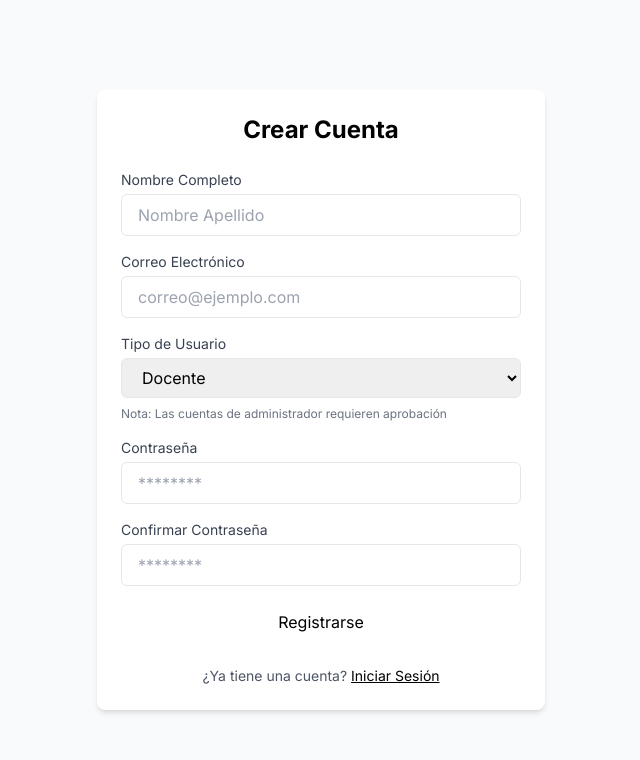
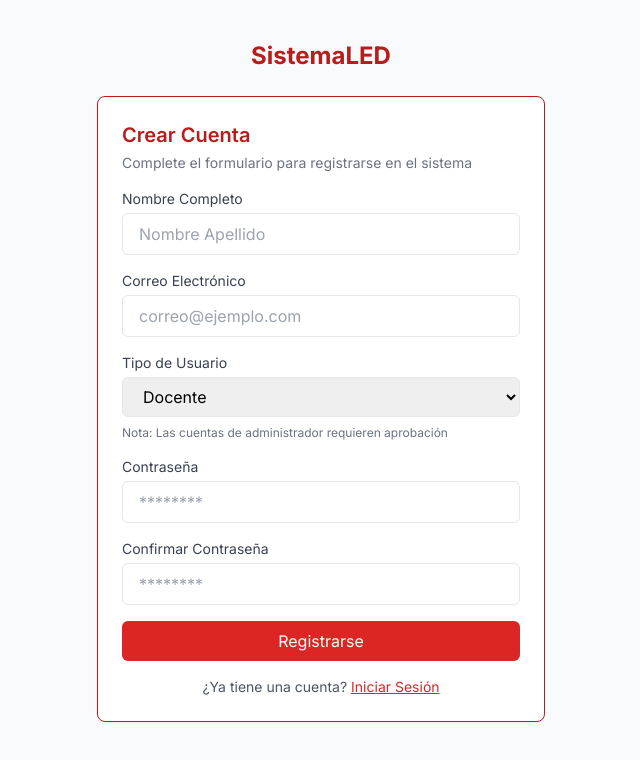
Before and after one commit to AntoniaFuenzalida/Tablero-2.0, a React (Create React App) app in the folder frontend/: page /registro in a window 1280 px wide. Shown: the top 760 px of the page, without its empty margins (319-959 px from the left). Built offline with nearby package versions, Linux system fonts and the light colour scheme.

Commit message:
Cambio de color Registro
para que tenga coherencia con el login

```diff
--- a/frontend/src/pages/Registro.jsx
+++ b/frontend/src/pages/Registro.jsx
@@ -1,5 +1,4 @@
 import React, { useState } from "react";
-import AuthLayout from "../components/AuthLayout";
 import Input from "../components/Input";
 import Button from "../components/Button";
 import { Link } from "react-router-dom";
@@ -26,7 +25,17 @@ const Registro = () => {
   };
 
   return (
-    <AuthLayout title="Crear Cuenta">
+    <div className="min-h-screen bg-gray-50 flex flex-col items-center px-4 py-10">
+      <h1 className="text-2xl font-bold text-red-700 mb-6 text-center">
+        SistemaLED
+      </h1>
+
+      <div className="bg-white border border-red-700 rounded-lg p-6 w-full max-w-md shadow-sm">
+        <h2 className="text-xl font-semibold text-red-700 mb-1">Crear Cuenta</h2>
+        <p className="text-sm text-gray-500 mb-4">
+          Complete el formulario para registrarse en el sistema
+        </p>
+
         <form onSubmit={handleSubmit} className="space-y-4">
           <Input
             label="Nombre Completo"
@@ -79,16 +88,19 @@ const Registro = () => {
             placeholder="********"
           />
 
-        <Button type="submit">Registrarse</Button>
+          <Button type="submit" className="bg-red-600 text-white hover:bg-red-700">
+            Registrarse
+          </Button>
         </form>
 
-      <p className="text-sm text-center text-gray-600">
+        <p className="text-sm text-center text-gray-600 mt-4">
           ¿Ya tiene una cuenta?{" "}
-        <Link to="/login" className="text-black underline">
+          <Link to="/login" className="text-red-600 underline">
             Iniciar Sesión
           </Link>
         </p>
-    </AuthLayout>
+      </div>
+    </div>
   );
 };
 
```
Lines whose indentation alone changed are shown as unchanged.
